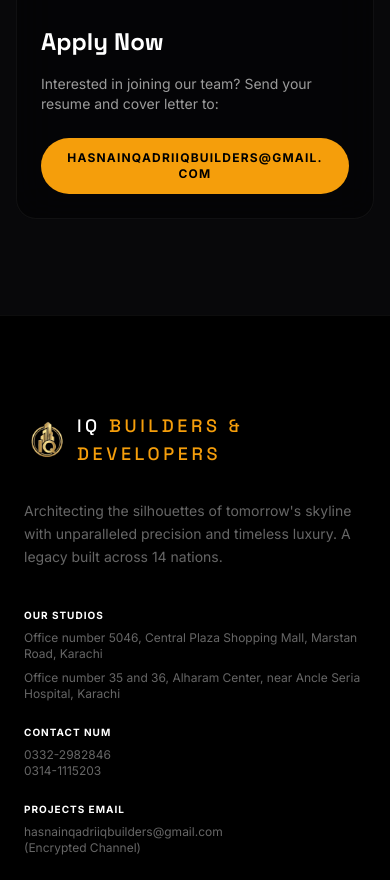
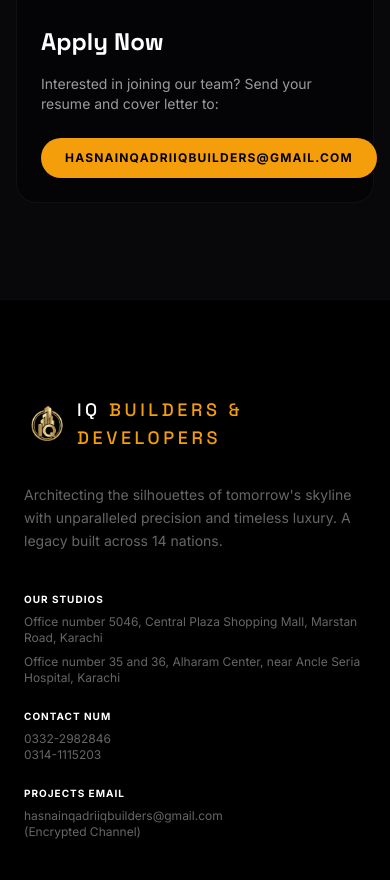
Before and after one commit to Huzaifa-Chhipa/IQ-BUILDER, a React (Vite) app: page /careers in a window 390 px wide. Shown: the part 1780-2660 px from the top of the page. Built offline with nearby package versions, Linux system fonts and the light colour scheme; a web font is replaced by a local one.

Commit message:
fix: keep email address on single line in Careers page

```diff
--- a/src/pages/Careers.tsx
+++ b/src/pages/Careers.tsx
@@ -73,7 +73,7 @@ export default function Careers() {
               </p>
               <a
                 href="mailto:hasnainqadriiqbuilders@gmail.com"
-                className="inline-block px-6 md:px-8 py-3 md:py-4 bg-gold text-black font-bold uppercase tracking-widest text-xs md:text-sm rounded-full hover:bg-gold/90 transition-all text-center break-all"
+                className="inline-block px-6 md:px-8 py-3 md:py-4 bg-gold text-black font-bold uppercase tracking-widest text-xs md:text-sm rounded-full hover:bg-gold/90 transition-all text-center whitespace-nowrap"
               >
                 hasnainqadriiqbuilders@gmail.com
               </a>
```
